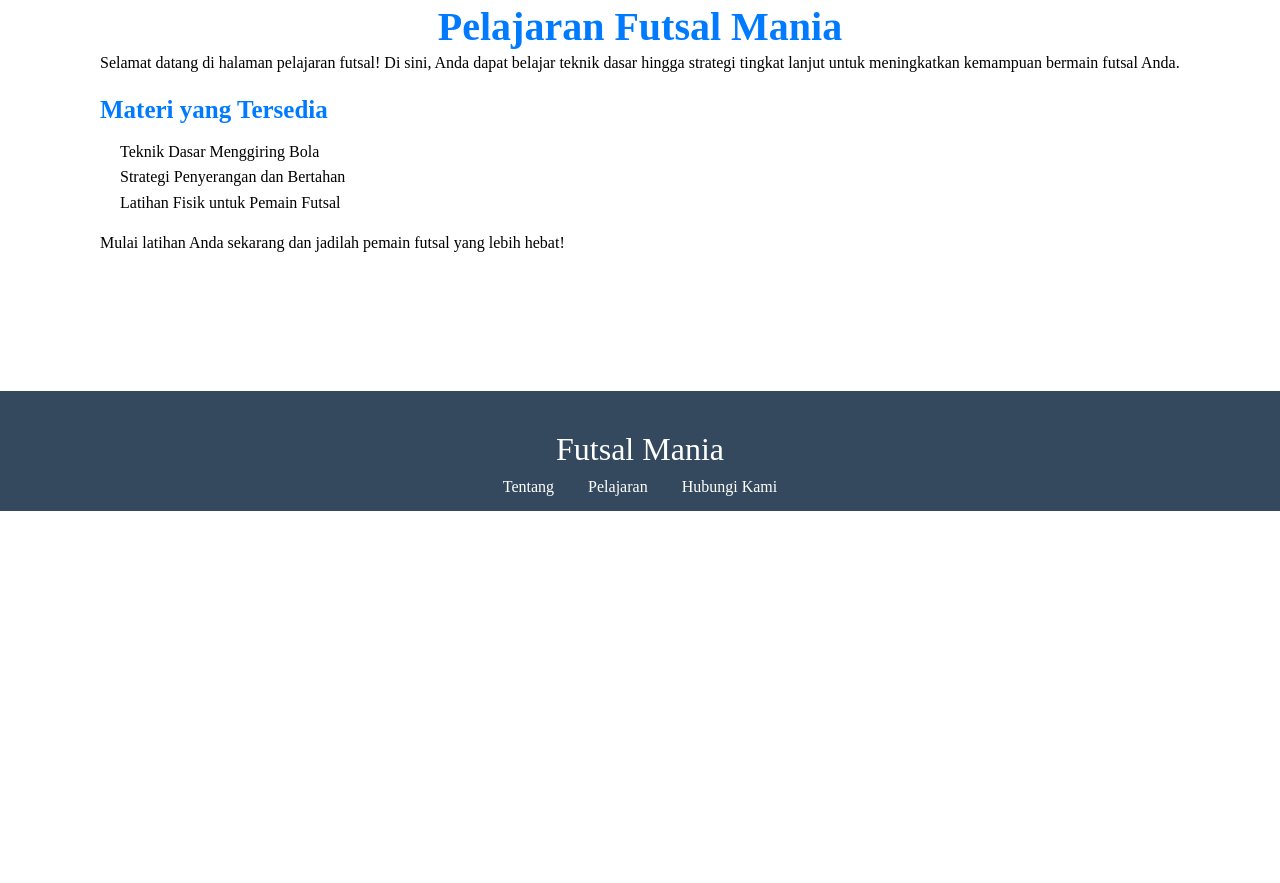
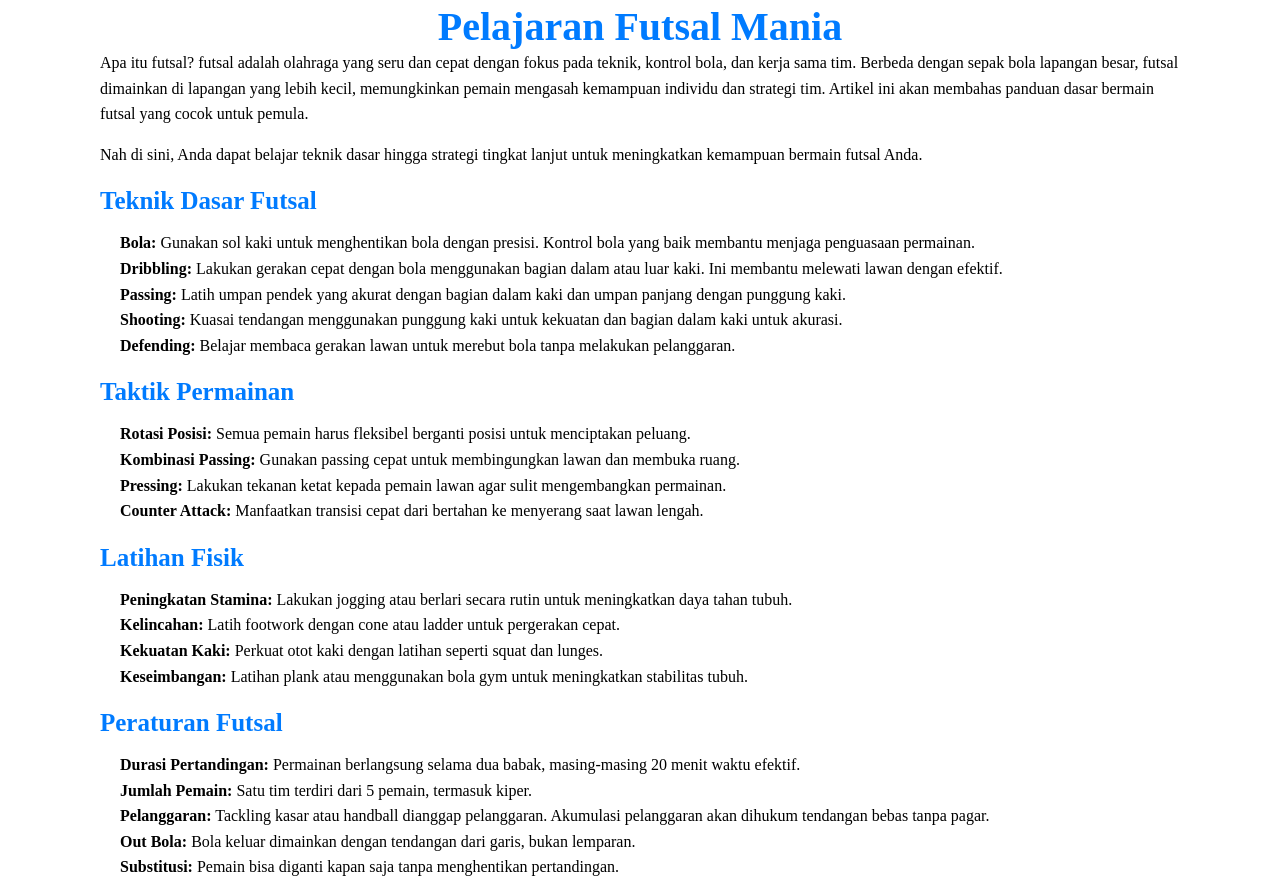
Before and after one commit to arifnnha/futsal-mania, a plain HTML site: page pelajaran.html in a window 1280 px wide. Shown: the part 197-1080 px from the top of the page. Before the commit the page ends 800 px from the top, so only its background shows below. Drawn offline with Linux system fonts and the light colour scheme.

Commit message:
"Added introductory paragraph, reorganized content, and added new sections for techniques, tactics, physical training, and futsal rules to the pelajaran.html file."

```diff
--- a/pelajaran.html
+++ b/pelajaran.html
@@ -22,17 +22,116 @@
     <section>
       <div class="page">
         <h1 class="title">Pelajaran Futsal Mania</h1>
+
         <p class="description">
-          Selamat datang di halaman pelajaran futsal! Di sini, Anda dapat
-          belajar teknik dasar hingga strategi tingkat lanjut untuk meningkatkan
-          kemampuan bermain futsal Anda.
+          Apa itu futsal? futsal adalah olahraga yang seru dan cepat dengan
+          fokus pada teknik, kontrol bola, dan kerja sama tim. Berbeda dengan
+          sepak bola lapangan besar, futsal dimainkan di lapangan yang lebih
+          kecil, memungkinkan pemain mengasah kemampuan individu dan strategi
+          tim. Artikel ini akan membahas panduan dasar bermain futsal yang cocok
+          untuk pemula.
         </p>
-        <h2 class="subtitle">Materi yang Tersedia</h2>
+        <p class="description">
+          Nah di sini, Anda dapat belajar teknik dasar hingga strategi tingkat
+          lanjut untuk meningkatkan kemampuan bermain futsal Anda.
+        </p>
+
+        <!-- pelajaran -->
+        <h2 class="subtitle">Teknik Dasar Futsal</h2>
+
         <ul class="lesson-list">
-          <li>Teknik Dasar Menggiring Bola</li>
-          <li>Strategi Penyerangan dan Bertahan</li>
-          <li>Latihan Fisik untuk Pemain Futsal</li>
+          <li>
+            <strong>Bola:</strong> Gunakan sol kaki untuk menghentikan bola
+            dengan presisi. Kontrol bola yang baik membantu menjaga penguasaan
+            permainan.
+          </li>
+          <li>
+            <strong>Dribbling:</strong> Lakukan gerakan cepat dengan bola
+            menggunakan bagian dalam atau luar kaki. Ini membantu melewati lawan
+            dengan efektif.
+          </li>
+          <li>
+            <strong>Passing:</strong> Latih umpan pendek yang akurat dengan
+            bagian dalam kaki dan umpan panjang dengan punggung kaki.
+          </li>
+          <li>
+            <strong>Shooting:</strong> Kuasai tendangan menggunakan punggung
+            kaki untuk kekuatan dan bagian dalam kaki untuk akurasi.
+          </li>
+          <li>
+            <strong>Defending:</strong> Belajar membaca gerakan lawan untuk
+            merebut bola tanpa melakukan pelanggaran.
+          </li>
         </ul>
+
+        <h2 class="subtitle">Taktik Permainan</h2>
+
+        <ul class="lesson-list">
+          <li>
+            <strong>Rotasi Posisi:</strong> Semua pemain harus fleksibel
+            berganti posisi untuk menciptakan peluang.
+          </li>
+          <li>
+            <strong>Kombinasi Passing:</strong> Gunakan passing cepat untuk
+            membingungkan lawan dan membuka ruang.
+          </li>
+          <li>
+            <strong>Pressing:</strong> Lakukan tekanan ketat kepada pemain lawan
+            agar sulit mengembangkan permainan.
+          </li>
+          <li>
+            <strong>Counter Attack:</strong> Manfaatkan transisi cepat dari
+            bertahan ke menyerang saat lawan lengah.
+          </li>
+        </ul>
+
+        <h2 class="subtitle">Latihan Fisik</h2>
+
+        <ul class="lesson-list">
+          <li>
+            <strong>Peningkatan Stamina:</strong> Lakukan jogging atau berlari
+            secara rutin untuk meningkatkan daya tahan tubuh.
+          </li>
+          <li>
+            <strong>Kelincahan:</strong> Latih footwork dengan cone atau ladder
+            untuk pergerakan cepat.
+          </li>
+          <li>
+            <strong>Kekuatan Kaki:</strong> Perkuat otot kaki dengan latihan
+            seperti squat dan lunges.
+          </li>
+          <li>
+            <strong>Keseimbangan:</strong> Latihan plank atau menggunakan bola
+            gym untuk meningkatkan stabilitas tubuh.
+          </li>
+        </ul>
+
+        <h2 class="subtitle">Peraturan Futsal</h2>
+
+        <ul class="lesson-list">
+          <li>
+            <strong>Durasi Pertandingan:</strong> Permainan berlangsung selama
+            dua babak, masing-masing 20 menit waktu efektif.
+          </li>
+          <li>
+            <strong>Jumlah Pemain:</strong> Satu tim terdiri dari 5 pemain,
+            termasuk kiper.
+          </li>
+          <li>
+            <strong>Pelanggaran:</strong> Tackling kasar atau handball dianggap
+            pelanggaran. Akumulasi pelanggaran akan dihukum tendangan bebas
+            tanpa pagar.
+          </li>
+          <li>
+            <strong>Out Bola:</strong> Bola keluar dimainkan dengan tendangan
+            dari garis, bukan lemparan.
+          </li>
+          <li>
+            <strong>Substitusi:</strong> Pemain bisa diganti kapan saja tanpa
+            menghentikan pertandingan.
+          </li>
+        </ul>
+
         <p class="description">
           Mulai latihan Anda sekarang dan jadilah pemain futsal yang lebih
           hebat!
```
